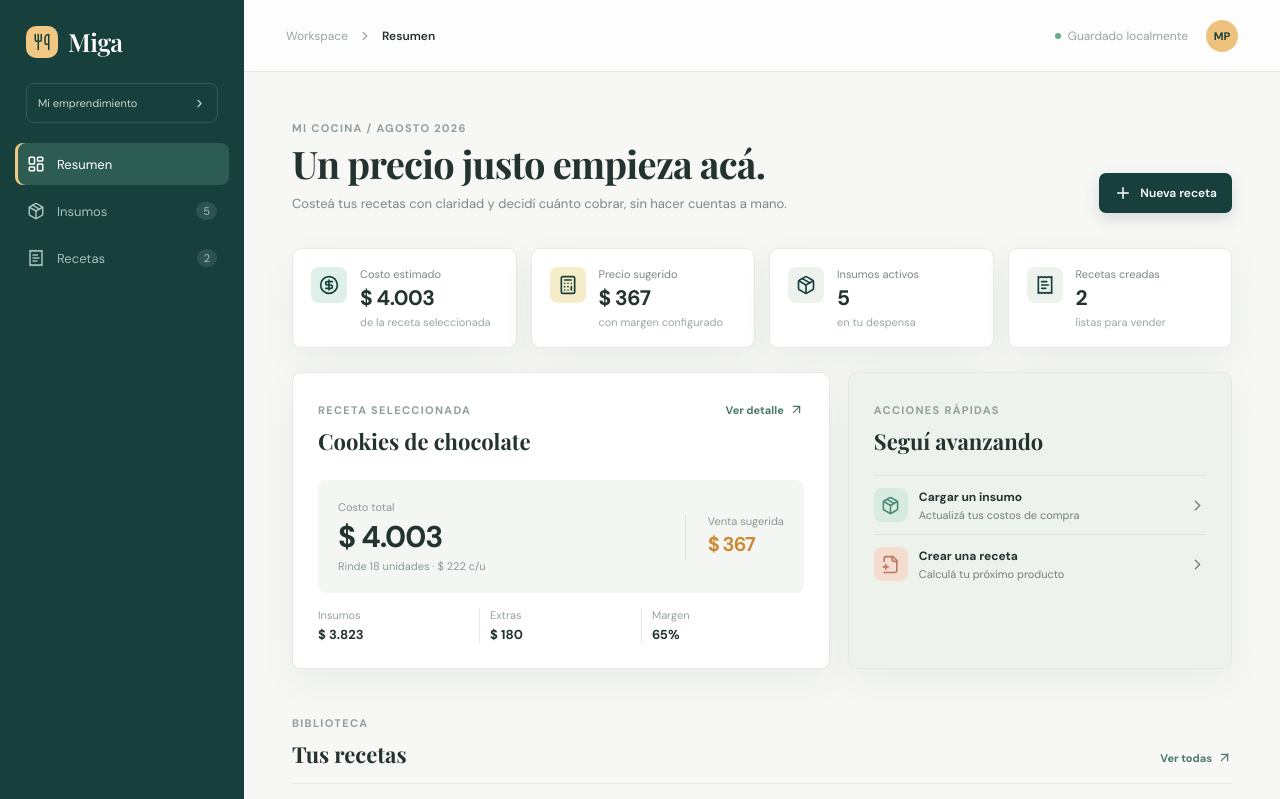
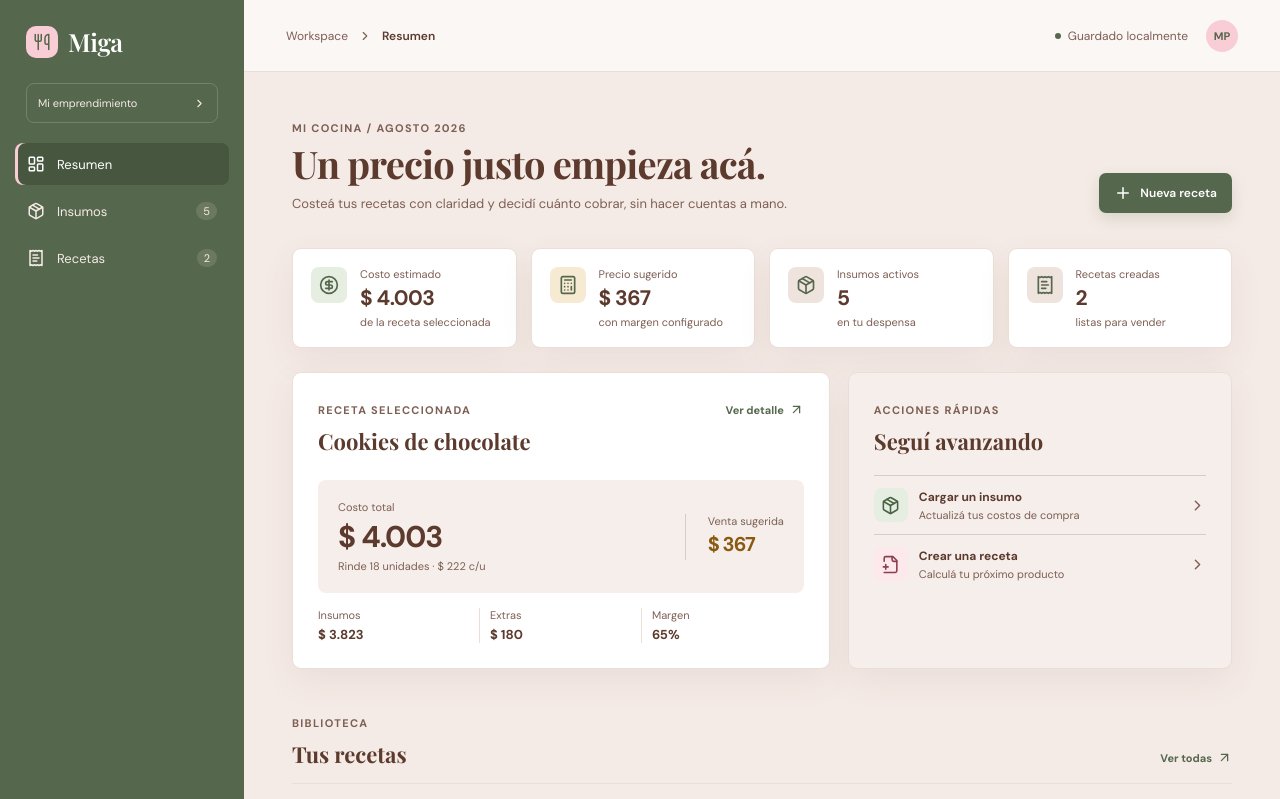
Before and after one commit to JuaniLavenia/migas, a React (Vite) app: page / in a window 1280 px wide. Shown: the top 799 px of the page. Built offline with nearby package versions, Linux system fonts and the light colour scheme.

Commit message:
style: aplicar la paleta del emprendimiento con variables de color

```diff
--- a/src/App.css
+++ b/src/App.css
@@ -1,24 +1,54 @@
 :root {
-  --ink: #23332f;
-  --muted: #7a8984;
-  --line: #e5e9e4;
-  --surface: #fff;
-  --green: #173f3b;
-  --mint: #dff0e8;
-  --yellow: #f5edc8;
-  --peach: #f8e5d8;
-  --shadow: 0 12px 35px rgba(31, 54, 45, 0.06);
+  /* Brand palette */
+  --bg: #f5ebe6;
+  --primary: #55674c;
+  --accent: #f9cdd5;
+  --ink: #5c3a2e;
+  --surface: #ffffff;
+  /* Derived tones (contrast checked in odd/tasks/phase-6-base-brand.md) */
+  --muted: #7d5f54;
+  --surface-soft: #fbf7f5;
+  --surface-tint: #f6eeea;
+  --surface-tint-strong: #efe3dd;
+  --line: #eaded8;
+  --line-strong: #dccbc2;
+  --field-border: #a08579;
+  --primary-hover: #46563f;
+  --primary-soft: #e6ede1;
+  --primary-ink: #4a6340;
+  --on-primary: #ffffff;
+  --accent-soft: #fde9ec;
+  --accent-ink: #8c3f4f;
+  --warning: #c98a2b;
+  --warning-soft: #f7ead2;
+  --warning-ink: #8a5a12;
+  --danger: #a3423a;
+  --danger-hover: #8c3730;
+  --danger-soft: #fbeceb;
+  --danger-ink: #8f3a33;
+  --focus-ring: rgba(85, 103, 76, 0.28);
+  --sidebar-ink: #f5ebe6;
+  --sidebar-active: #46563f;
+  --sidebar-line: rgba(245, 235, 230, 0.2);
+  --sidebar-badge: rgba(245, 235, 230, 0.14);
+  --sidebar-hover: rgba(245, 235, 230, 0.1);
+  --topbar-bg: rgba(255, 255, 255, 0.6);
+  --primary-glow: rgba(85, 103, 76, 0.18);
+  --danger-glow: rgba(163, 66, 58, 0.22);
+  --overlay: rgba(60, 38, 30, 0.4);
+  --shadow-color-strong: rgba(92, 58, 46, 0.18);
+  --shadow: 0 12px 35px rgba(92, 58, 46, 0.07);
 }
 .app-shell {
   display: flex;
   min-height: 100vh;
-  background: #f7f8f5;
+  background: var(--bg);
 }
 .sidebar {
   width: 244px;
   flex: 0 0 244px;
-  background: var(--green);
-  color: #dce9e3;
+  background: var(--primary);
+  color: var(--sidebar-ink);
   display: flex;
   flex-direction: column;
   padding: 25px 15px 16px;
@@ -27,7 +57,7 @@
   display: flex;
   gap: 10px;
   align-items: center;
-  color: #fff;
+  color: var(--on-primary);
   font-family: "Playfair Display", serif;
   font-size: 25px;
   padding: 0 11px 25px;
@@ -38,16 +68,16 @@
   place-items: center;
   width: 32px;
   height: 32px;
-  background: #f0c884;
-  color: var(--green);
+  background: var(--accent);
+  color: var(--primary);
   border-radius: 10px;
 }
 .workspace-label {
   margin: 0 11px 20px;
   padding: 12px 11px;
-  border: 1px solid rgba(255, 255, 255, 0.13);
+  border: 1px solid var(--sidebar-line);
   border-radius: 8px;
-  color: #c5d7d0;
+  color: var(--sidebar-ink);
   font-size: 11px;
   display: flex;
   align-items: center;
@@ -61,7 +91,7 @@
   border: 0;
   text-decoration: none;
   background: transparent;
-  color: #a6c1b8;
+  color: var(--sidebar-ink);
   display: flex;
   align-items: center;
   gap: 12px;
@@ -73,17 +103,17 @@
   transition: 0.2s;
 }
 .nav-item:hover {
-  background: rgba(255, 255, 255, 0.08);
-  color: white;
+  background: var(--sidebar-hover);
+  color: var(--on-primary);
 }
 .nav-item.active {
-  background: #2d5c53;
-  color: #fff;
-  box-shadow: inset 3px 0 #f0c884;
+  background: var(--sidebar-active);
+  color: var(--on-primary);
+  box-shadow: inset 3px 0 var(--accent);
 }
 .nav-item span {
   margin-left: auto;
-  background: rgba(255, 255, 255, 0.1);
+  background: var(--sidebar-badge);
   border-radius: 20px;
   padding: 2px 7px;
   font-size: 11px;
@@ -94,7 +124,7 @@
   gap: 18px;
 }
 .user-card {
-  border-top: 1px solid rgba(255, 255, 255, 0.12);
+  border-top: 1px solid var(--sidebar-line);
   padding: 15px 10px 0;
   display: flex;
   gap: 9px;
@@ -105,24 +135,24 @@
   display: block;
 }
 .user-card strong {
-  color: #f2f6f4;
+  color: var(--sidebar-ink);
   font-size: 12px;
 }
 .user-card small {
-  color: #8fac9f;
+  color: var(--sidebar-ink);
   font-size: 11px;
   margin-top: 3px;
 }
 .user-card svg {
   margin-left: auto;
-  color: #7e9e92;
+  color: var(--sidebar-ink);
 }
 .avatar {
   width: 30px;
   height: 30px;
   border: 0;
-  background: #edc27c;
-  color: var(--green);
+  background: var(--accent);
+  color: var(--primary);
   border-radius: 50%;
   font-weight: 700;
   font-size: 11px;
@@ -140,7 +170,7 @@
 .topbar {
   height: 72px;
   border-bottom: 1px solid var(--line);
-  background: rgba(255, 255, 255, 0.7);
+  background: var(--topbar-bg);
   display: flex;
   align-items: center;
   padding: 0 42px;
@@ -151,7 +181,7 @@
   display: flex;
   align-items: center;
   gap: 10px;
-  color: #9aa6a0;
+  color: var(--muted);
   font-size: 12px;
 }
 .breadcrumbs strong {
@@ -171,16 +201,16 @@
   width: 6px;
   height: 6px;
   border-radius: 50%;
-  background: #67ae86;
+  background: var(--primary);
 }
 .saved-status.save-error {
   /* Stays visible on mobile, where the normal status is hidden. */
   display: flex;
-  color: #be6b61;
+  color: var(--danger);
   font-weight: 600;
 }
 .saved-status.save-error .status-dot {
-  background: #be6b61;
+  background: var(--danger);
 }
 .content-wrap {
   max-width: 1220px;
@@ -201,7 +231,7 @@
   margin-bottom: 35px;
 }
 .eyebrow {
-  color: #91a097;
+  color: var(--muted);
   text-transform: uppercase;
   letter-spacing: 1.3px;
   font-size: 11px;
@@ -252,33 +282,33 @@ h3 {
   white-space: nowrap;
 }
 .primary-button {
-  background: var(--green);
-  color: #fff;
-  box-shadow: 0 6px 15px rgba(23, 63, 59, 0.15);
+  background: var(--primary);
+  color: var(--on-primary);
+  box-shadow: 0 6px 15px var(--primary-glow);
 }
 .primary-button:hover {
-  background: #285c54;
+  background: var(--primary-hover);
 }
 .secondary-button {
-  background: #f1f4f1;
+  background: var(--surface-tint);
   color: var(--ink);
 }
 .primary-button.danger {
-  background: #be6b61;
-  box-shadow: 0 6px 15px rgba(190, 107, 97, 0.25);
+  background: var(--danger);
+  box-shadow: 0 6px 15px var(--danger-glow);
 }
 .primary-button.danger:hover {
-  background: #a6554c;
+  background: var(--danger-hover);
 }
 .secondary-button.danger {
-  color: #be6b61;
+  color: var(--danger);
 }
 .error-screen {
   min-height: 100vh;
   display: grid;
   place-items: center;
   padding: 16px;
-  background: #f7f8f5;
+  background: var(--bg);
 }
 .error-card {
   width: min(520px, 100%);
@@ -312,19 +342,19 @@ h3 {
 .icon-button {
   border: 0;
   background: transparent;
-  color: #8b9993;
+  color: var(--muted);
   border-radius: 6px;
   padding: 7px;
   display: inline-grid;
   place-items: center;
 }
 .icon-button:hover {
-  background: #eff3ef;
+  background: var(--surface-tint-strong);
   color: var(--ink);
 }
 .icon-button.danger:hover {
-  color: #be6b61;
-  background: #fdf0ed;
+  color: var(--danger);
+  background: var(--danger-soft);
 }
 .mobile-close,
 .menu-button {
@@ -350,15 +380,15 @@ h3 {
   height: 36px;
   display: grid;
   place-items: center;
-  color: var(--green);
-  background: #edf2ed;
+  color: var(--primary);
+  background: var(--surface-tint-strong);
   border-radius: 8px;
 }
 .stat-card.green .stat-icon {
-  background: var(--mint);
+  background: var(--primary-soft);
 }
 .stat-card.yellow .stat-icon {
-  background: var(--yellow);
+  background: var(--warning-soft);
 }
 .stat-card span,
 .stat-card strong,
@@ -379,7 +409,7 @@ h3 {
   overflow-wrap: anywhere;
 }
 .stat-card small {
-  color: #9ca8a2;
+  color: var(--muted);
   font-size: 11px;
 }
 .overview-grid {
@@ -412,13 +442,13 @@ h3 {
   gap: 5px;
   border: 0;
   background: transparent;
-  color: #4b786d;
+  color: var(--primary);
   font-size: 11px;
   font-weight: 700;
   padding: 4px 0;
 }
 .recipe-cost-hero {
-  background: #f3f6f2;
+  background: var(--surface-tint);
   border-radius: 8px;
   padding: 20px;
   display: flex;
@@ -430,7 +460,7 @@ h3 {
 .recipe-cost-hero small,
 .price-pill span {
   display: block;
-  color: #899991;
+  color: var(--muted);
   font-size: 11px;
 }
 .recipe-cost-hero strong {
@@ -440,11 +470,11 @@ h3 {
   margin: 3px 0;
 }
 .price-pill {
-  border-left: 1px solid #dce4dc;
+  border-left: 1px solid var(--line-strong);
   padding-left: 22px;
 }
 .price-pill strong {
-  color: #ce8b37;
+  color: var(--warning-ink);
   font-size: 20px;
 }
 .cost-progress {
@@ -466,7 +496,7 @@ h3 {
   display: block;
 }
 .cost-progress span {
-  color: #95a19c;
+  color: var(--muted);
   font-size: 11px;
 }
 .cost-progress strong {
@@ -474,7 +504,7 @@ h3 {
   margin-top: 4px;
 }
 .quick-panel {
-  background: #eef2ed;
+  background: var(--surface-tint);
 }
 .quick-panel h2 {
   margin-bottom: 19px;
@@ -484,12 +514,12 @@ h3 {
   padding: 12px 0;
   background: transparent;
   border: 0;
-  border-top: 1px solid #dce5dd;
+  border-top: 1px solid var(--line-strong);
   display: flex;
   align-items: center;
   text-align: left;
   gap: 11px;
-  color: #72817a;
+  color: var(--muted);
 }
 .quick-action strong,
 .quick-action small {
@@ -514,12 +544,12 @@ h3 {
   border-radius: 8px;
 }
 .quick-icon.mint {
-  background: #d8ebe1;
-  color: #4a8a76;
+  background: var(--primary-soft);
+  color: var(--primary-ink);
 }
 .quick-icon.peach {
-  background: #f4ddcf;
-  color: #bb775e;
+  background: var(--accent-soft);
+  color: var(--accent-ink);
 }
 .section-block {
   margin-top: 8px;
@@ -548,14 +578,14 @@ h3 {
   height: 29px;
   display: grid;
   place-items: center;
-  color: #9ba9a1;
-  font-size: 11px;
-  background: #eef2ee;
+  color: var(--muted);
+  font-size: 11px;
+  background: var(--surface-tint);
   border-radius: 50%;
 }
 .recipe-number.featured {
-  background: #f3e4bf;
-  color: #9f762f;
+  background: var(--warning-soft);
+  color: var(--warning-ink);
 }
 .recipe-info {
   flex: 1;
@@ -573,7 +603,7 @@ h3 {
   display: flex;
   align-items: center;
   gap: 5px;
-  color: #9aa6a0;
+  color: var(--muted);
   font-size: 11px;
   margin-top: 4px;
 }
@@ -581,7 +611,7 @@ h3 {
   text-align: right;
 }
 .recipe-row-cost small {
-  color: #9aa6a0;
+  color: var(--muted);
   font-size: 11px;
 }
 .recipe-row-cost strong {
@@ -598,10 +628,10 @@ h3 {
   display: flex;
   align-items: center;
   gap: 9px;
-  background: #fff;
+  background: var(--surface);
   border: 1px solid var(--line);
   border-radius: 7px;
-  color: #9ca8a2;
+  color: var(--muted);
   padding: 0 12px;
   width: min(350px, 100%);
 }
@@ -615,7 +645,7 @@ h3 {
 }
 .toolbar-count,
 .mini-label {
-  color: #9aa6a0;
+  color: var(--muted);
   font-size: 11px;
 }
 .toolbar-actions {
@@ -627,11 +657,11 @@ h3 {
   display: flex;
   align-items: center;
   gap: 6px;
-  color: #9aa6a0;
+  color: var(--muted);
   font-size: 11px;
 }
 .sort-control select {
-  background: #fff;
+  background: var(--surface);
   border: 1px solid var(--line);
   border-radius: 7px;
   padding: 7px 9px;
@@ -640,7 +670,7 @@ h3 {
 }
 .sort-direction {
   border: 1px solid var(--line);
-  background: #fff;
+  background: var(--surface);
 }
 .pagination {
   display: flex;
@@ -653,7 +683,7 @@ h3 {
 .pagination-step,
 .pagination-page {
   border: 1px solid var(--line);
-  background: #fff;
+  background: var(--surface);
   color: var(--ink);
   border-radius: 7px;
   font-size: 12px;
@@ -678,12 +708,12 @@ h3 {
   padding: 7px 6px;
 }
 .pagination-page[aria-current="page"] {
-  background: var(--green);
-  border-color: var(--green);
-  color: #fff;
+  background: var(--primary);
+  border-color: var(--primary);
+  color: var(--on-primary);
 }
 .pagination-status {
-  color: #9aa6a0;
+  color: var(--muted);
   font-size: 11px;
 }
 /* Narrow variant (recipe library): icon-only steps, status on its own line. */
@@ -721,8 +751,8 @@ h3 {
   padding: 14px 22px;
 }
 .table-header {
-  background: #f4f6f3;
-  color: #91a097;
+  background: var(--surface-tint);
+  color: var(--muted);
   text-transform: uppercase;
   letter-spacing: 1px;
   font-size: 11px;
@@ -731,7 +761,7 @@ h3 {
 .table-row {
   min-height: 68px;
   border-top: 1px solid var(--line);
-  color: #73817b;
+  color: var(--muted);
   font-size: 12px;
 }
 .table-name {
@@ -745,15 +775,15 @@ h3 {
   display: block;
 }
 .table-name small {
-  color: #9aa6a0;
+  color: var(--muted);
   font-size: 11px;
   margin-top: 3px;
 }
 .ingredient-icon {
   display: grid;
   place-items: center;
-  color: #57947f;
-  background: var(--mint);
+  color: var(--primary-ink);
+  background: var(--primary-soft);
   border-radius: 8px;
   width: 34px;
   height: 34px;
@@ -775,8 +805,8 @@ h3 {
   margin-top: 24px;
   padding: 12px 14px;
   border-radius: 7px;
-  background: #fdf0ed;
-  color: #8f4339;
+  background: var(--danger-soft);
+  color: var(--danger-ink);
   font-size: 12px;
   line-height: 1.5;
 }
@@ -807,7 +837,7 @@ h3 {
 }
 .selector-heading strong {
   font-size: 11px;
-  color: #9aa6a0;
+  color: var(--muted);
   font-weight: 500;
 }
 .recipe-selector .sort-control {
@@ -831,10 +861,10 @@ h3 {
 }
 .selector-item:hover,
 .selector-item.selected {
-  background: #eef4ef;
+  background: var(--surface-tint-strong);
 }
 .selector-item.selected {
-  box-shadow: inset 3px 0 #4a8975;
+  box-shadow: inset 3px 0 var(--primary);
 }
 .selector-item > span:nth-child(2) {
   flex: 1;
@@ -847,15 +877,15 @@ h3 {
   font-size: 12px;
 }
 .selector-item small {
-  color: #9ba8a1;
+  color: var(--muted);
   font-size: 11px;
   margin-top: 3px;
 }
 .selector-avatar {
   width: 30px;
   height: 30px;
-  background: #f3e5c8;
-  color: #9e742f;
+  background: var(--warning-soft);
+  color: var(--warning-ink);
   display: grid;
   place-items: center;
   border-radius: 7px;
@@ -896,7 +926,7 @@ h3 {
   position: relative;
   z-index: 2;
   opacity: 0.85;
-  background: #fff;
+  background: var(--surface);
   box-shadow: var(--shadow);
 }
 .dragging .drag-handle {
@@ -917,7 +947,7 @@ h3 {
   min-width: 0;
 }
 .recipe-editor {
-  background: #fff;
+  background: var(--surface);
   border: 1px solid var(--line);
   border-radius: 9px;
   padding: 27px;
@@ -935,7 +965,7 @@ h3 {
   min-width: 0;
 }
 .updated-tag {
-  color: #7c8d85;
+  color: var(--muted);
   font-size: 11px;
   display: flex;
   align-items: center;
@@ -955,7 +985,7 @@ h3 {
 }
 .field-group label {
   display: block;
-  color: #7e8b85;
+  color: var(--muted);
   font-size: 11px;
   font-weight: 700;
   margin-bottom: 6px;
@@ -966,9 +996,9 @@ h3 {
 .modal-ingredient-row input {
   width: 100%;
   min-width: 0;
-  border: 1px solid #dde4de;
+  border: 1px solid var(--field-border);
   border-radius: 6px;
-  background: #fbfcfa;
+  background: var(--surface-soft);
   outline: 0;
   padding: 10px;
   color: var(--ink);
@@ -978,8 +1008,8 @@ h3 {
 .field-group select:focus,
 .modal-ingredient-row select:focus,
 .modal-ingredient-row input:focus {
-  border-color: #75a995;
-  box-shadow: 0 0 0 3px #e8f2eb;
+  border-color: var(--primary);
+  box-shadow: 0 0 0 3px var(--focus-ring);
 }
 .recipe-name-input {
   font: 700 22px "Playfair Display", serif;
@@ -996,17 +1026,17 @@ h3 {
   border-color: var(--line);
 }
 .recipe-name-input:focus {
-  border-color: #75a995;
-  background: #fbfcfa;
-  box-shadow: 0 0 0 3px #e8f2eb;
+  border-color: var(--primary);
+  background: var(--surface-soft);
+  box-shadow: 0 0 0 3px var(--focus-ring);
 }
 .used-row select,
 .used-row input {
   width: 100%;
   min-width: 0;
-  border: 1px solid #dde4de;
+  border: 1px solid var(--field-border);
   border-radius: 6px;
-  background: #fbfcfa;
+  background: var(--surface-soft);
   outline: 0;
   padding: 7px 8px;
   color: var(--ink);
@@ -1014,8 +1044,8 @@ h3 {
 }
 .used-row select:focus,
 .used-row input:focus {
-  border-color: #75a995;
-  box-shadow: 0 0 0 3px #e8f2eb;
+  border-color: var(--primary);
+  box-shadow: 0 0 0 3px var(--focus-ring);
 }
 .used-quantity {
   display: flex;
@@ -1037,14 +1067,14 @@ h3 {
   top: 50%;
   transform: translateY(-50%);
   font-size: 11px;
-  color: #9aa6a0;
+  color: var(--muted);
 }
 .editor-cost-card {
   display: grid;
   grid-template-columns: minmax(0, 1fr) 1px minmax(0, 1fr) minmax(0, 1.3fr);
   align-items: center;
   gap: 20px;
-  background: #f3f6f2;
+  background: var(--surface-tint);
   margin: 24px 0;
   padding: 19px;
   border-radius: 8px;
@@ -1052,7 +1082,7 @@ h3 {
 .editor-cost-card span,
 .editor-cost-card small {
   display: block;
-  color: #8d9b94;
+  color: var(--muted);
   font-size: 11px;
 }
 .editor-cost-card strong {
@@ -1062,16 +1092,16 @@ h3 {
 }
 .cost-divider {
   height: 38px;
-  background: #d8e1da;
+  background: var(--line-strong);
 }
 .suggested-price {
-  background: #fff;
-  border-left: 3px solid #e0b45f;
+  background: var(--surface);
+  border-left: 3px solid var(--warning);
   border-radius: 5px;
   padding: 10px 13px;
 }
 .suggested-price strong {
-  color: #bc8131;
+  color: var(--warning-ink);
 }
 .ingredients-used .section-heading {
   margin-bottom: 8px;
@@ -1082,8 +1112,8 @@ h3 {
   align-items: center;
   gap: 10px;
   padding: 12px 0;
-  border-top: 1px solid #edf0ed;
-  color: #8a9890;
+  border-top: 1px solid var(--line);
+  color: var(--muted);
   font-size: 11px;
 }
 .used-cost {
@@ -1093,12 +1123,12 @@ h3 {
   width: 5px;
   height: 5px;
   border-radius: 50%;
-  background: #76a991;
+  background: var(--primary);
 }
 .modal-backdrop {
   position: fixed;
   inset: 0;
-  background: rgba(21, 45, 40, 0.38);
+  background: var(--overlay);
   display: grid;
   place-items: center;
   z-index: 10;
@@ -1108,10 +1138,10 @@ h3 {
   width: min(510px, 100%);
   max-height: 90vh;
   overflow: auto;
-  background: #fff;
+  background: var(--surface);
   border-radius: 10px;
   padding: 25px;
-  box-shadow: 0 24px 80px rgba(18, 45, 38, 0.2);
+  box-shadow: 0 24px 80px var(--shadow-color-strong);
 }
 /* Radix renders the content next to the overlay, not inside it, so the
    backdrop's grid centering does not apply: center it on its own. */
@@ -1177,11 +1207,11 @@ h3 {
   position: fixed;
   bottom: 24px;
   right: 25px;
-  background: var(--green);
-  color: #fff;
+  background: var(--primary);
+  color: var(--on-primary);
   padding: 12px 16px;
   border-radius: 7px;
-  box-shadow: 0 10px 25px rgba(23, 63, 59, 0.2);
+  box-shadow: 0 10px 25px var(--shadow-color-strong);
   font-size: 12px;
   display: flex;
   align-items: center;
@@ -1219,7 +1249,7 @@ h3 {
     transition:
       transform 0.25s ease,
       visibility 0s linear 0.25s;
-    box-shadow: 10px 0 30px rgba(0, 0, 0, 0.12);
+    box-shadow: 10px 0 30px var(--shadow-color-strong);
   }
   .sidebar.sidebar-open {
     transform: translateX(0);
@@ -1232,7 +1262,7 @@ h3 {
   }
   .mobile-close {
     margin-left: auto;
-    color: #dce9e3;
+    color: var(--sidebar-ink);
   }
   .menu-button {
     color: var(--ink);
@@ -1291,7 +1321,7 @@ h3 {
   }
   .price-pill {
     border-left: 0;
-    border-top: 1px solid #dce4dc;
+    border-top: 1px solid var(--line-strong);
     width: 100%;
     padding: 13px 0 0;
   }
@@ -1461,7 +1491,7 @@ img.recipe-thumb {
   place-items: center;
   overflow: hidden;
   border-radius: 8px;
-  background: #f4f6f3;
+  background: var(--surface-tint);
 }
 .recipe-image-preview img {
   width: 100%;
@@ -1493,7 +1523,7 @@ img.recipe-thumb {
   cursor: pointer;
 }
 .file-button:focus-within {
-  outline: 2px solid var(--green);
+  outline: 2px solid var(--primary);
   outline-offset: 2px;
 }
 .file-button.busy {
--- a/src/index.css
+++ b/src/index.css
@@ -1,7 +1,7 @@
 :root {
   font-family: "DM Sans", sans-serif;
-  color: #23332f;
-  background: #f7f8f5;
+  color: var(--ink);
+  background: var(--bg);
   font-synthesis: none;
   text-rendering: optimizeLegibility;
 }
@@ -12,7 +12,7 @@
 body {
   margin: 0;
   min-width: 320px;
-  background: #f7f8f5;
+  background: var(--bg);
 }
 button,
 input,
```
